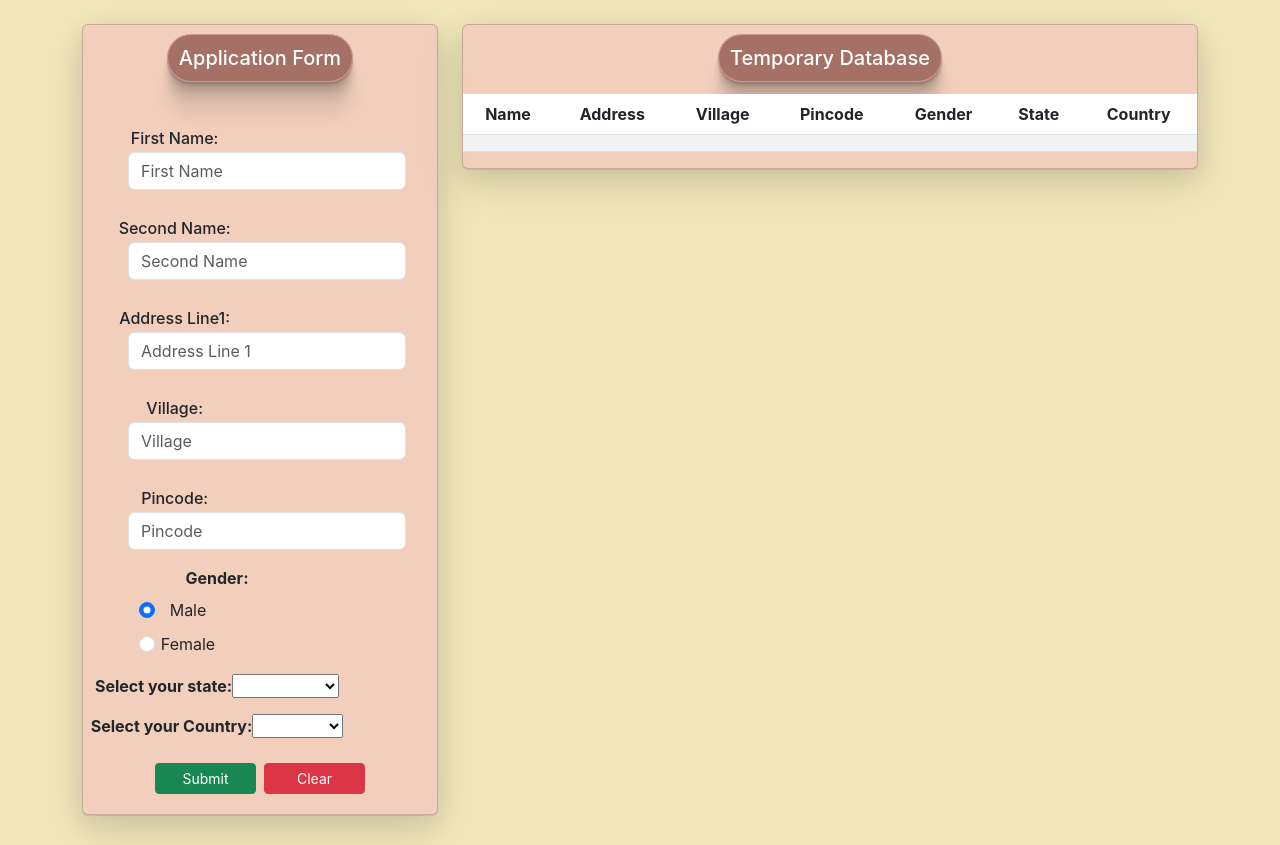
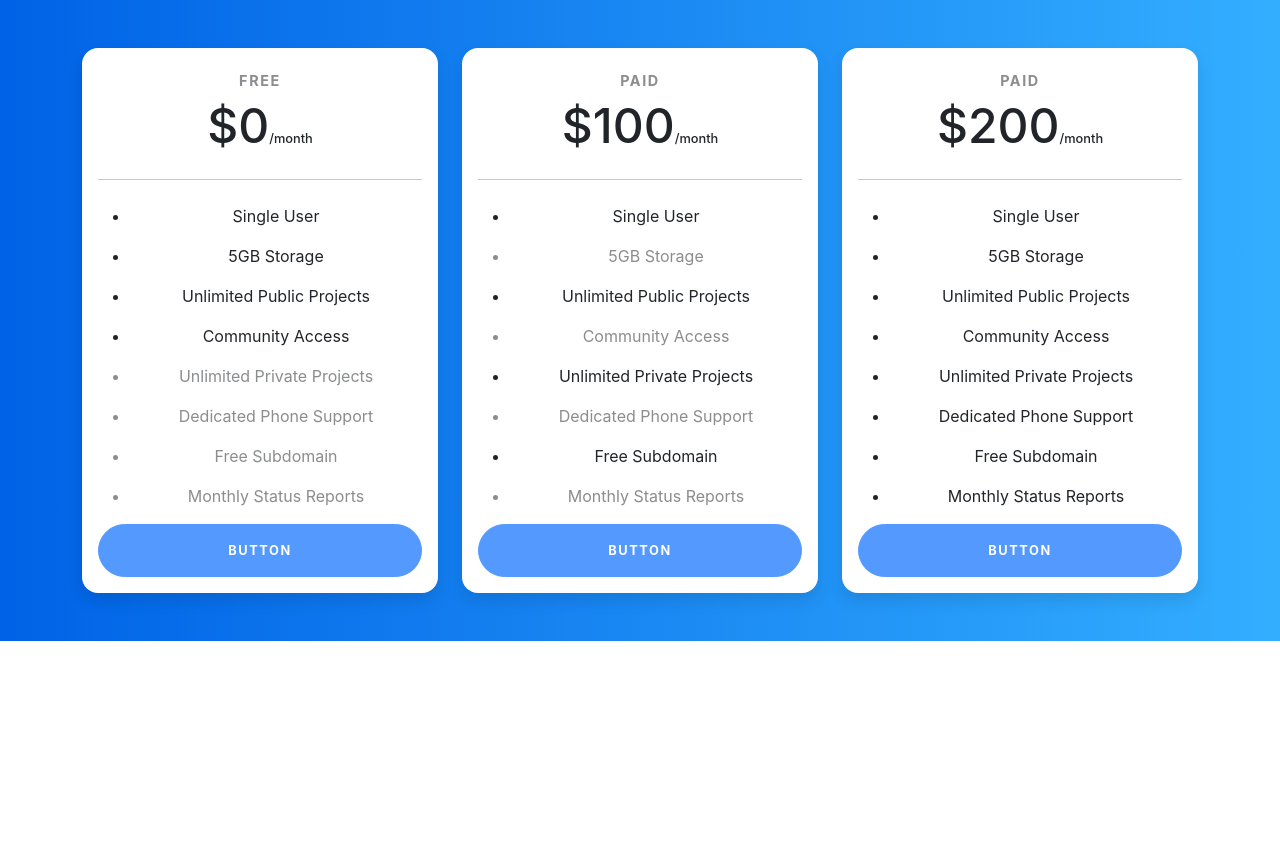
Before and after one commit to SundarFullStack/ToDoAppNew, a React (Create React App) app: page / in a window 1280 px wide. After the commit the page ends 800 px from the top, so only its background shows below. Built offline with nearby package versions, Linux system fonts and the light colour scheme.

Commit message:
second commit

```diff
--- a/public/index.html
+++ b/public/index.html
@@ -26,6 +26,7 @@
       Learn how to configure a non-root public URL by running `npm run build`.
 
     -->
+
     <link rel ='icon' href="https://cdnjs.cloudflare.com/ajax/libs/font-awesome/5.15.3/css/all.min.css">
 
     <link href="https://cdn.jsdelivr.net/npm/bootstrap@5.3.0/dist/css/bootstrap.min.css" rel="stylesheet" integrity="sha384-9ndCyUaIbzAi2FUVXJi0CjmCapSmO7SnpJef0486qhLnuZ2cdeRhO02iuK6FUUVM" crossorigin="anonymous">
--- a/src/App.js
+++ b/src/App.js
@@ -1,16 +1,67 @@
 import logo from './logo.svg';
 import './App.css';
 import Pricecard from './components/Pricecard/Pricecard';
-import ReactForm from './components/ReactForm/ReactForm';
 
 
+const pricing_detils = [{
+
+  price:0,
+  priceType:'Free',
+  features:[
+    {features:"Single User",isAvailable:true},
+    {features:"5GB Storage",isAvailable:true},
+    {features:"Unlimited Public Projects",isAvailable:true},
+    {features:"Community Access",isAvailable:true},
+    {features:"Unlimited Private Projects",isAvailable:false},
+    {features:"Dedicated Phone Support",isAvailable:false},
+    {features:"Free Subdomain",isAvailable:false},
+    {features:"Monthly Status Reports",isAvailable:false},
+  ]
+
+},{
+  price:100,
+  priceType:'PAID',
+  features:[
+    {features:"Single User",isAvailable:true},
+    {features:"5GB Storage",isAvailable:false},
+    {features:"Unlimited Public Projects",isAvailable:true},
+    {features:"Community Access",isAvailable:false},
+    {features:"Unlimited Private Projects",isAvailable:true},
+    {features:"Dedicated Phone Support",isAvailable:false},
+    {features:"Free Subdomain",isAvailable:true},
+    {features:"Monthly Status Reports",isAvailable:false},
+  ]
+},{
+  price:200,
+  priceType:'PAID',
+  features:[
+    {features:"Single User",isAvailable:true},
+    {features:"5GB Storage",isAvailable:true},
+    {features:"Unlimited Public Projects",isAvailable:true},
+    {features:"Community Access",isAvailable:true},
+    {features:"Unlimited Private Projects",isAvailable:true},
+    {features:"Dedicated Phone Support",isAvailable:true},
+    {features:"Free Subdomain",isAvailable:true},
+    {features:"Monthly Status Reports",isAvailable:true},
+  ]
+}];
+
 function App() {
+
   return (
+
     <div className="App">
+       <section className="pricing py-5">
+      <div className="container">
+        <div className="row">
+
+      {pricing_detils.map((d,i) => <Pricecard key={`price_cards_${i}`}data = {d}/>)}
 
 
-      <ReactForm/>
-      {/* <Pricecard/> */}
+        </div>
+      </div>
+    </section>
+
 
 
 
--- a/src/components/Pricecard/Pricecard.js
+++ b/src/components/Pricecard/Pricecard.js
@@ -2,38 +2,40 @@ import React from 'react';
 
 
 
-export default function Pricecard(){
+export default function Pricecard({data={}}){
 
-    return    <section className="pricing py-5">
-      <div className="container">
-        <div className="row">
+    return   (
+
 <div className="col-lg-4">
 <div className="card mb-5 mb-lg-0">
   <div className="card-body">
-                <h5 className="card-title text-muted text-uppercase text-center">Free</h5>
-                <h6 className="card-price text-center">$0<span className="period">/month</span></h6>
+    <h5 className="card-title text-muted text-uppercase text-center">{data.priceType}</h5>
+    <h6 className="card-price text-center">${data.price}<span className="period">/month</span></h6>
     <hr />
+
+
         <ul className="fa-ul">
-                  <li><span className="fa-li"><i className="fas fa-check"></i></span>Single User</li>
-                  <li><span className="fa-li"><i className="fas fa-check"></i></span>5GB Storage</li>
-                  <li><span className="fa-li"><i className="fas fa-check"></i></span>Unlimited Public Projects</li>
-                  <li><span className="fa-li"><i className="fas fa-check"></i></span>Community Access</li>
-                  <li className="text-muted"><span className="fa-li"><i className="fas fa-times"></i></span>Unlimited
-                    Private Projects</li>
-                  <li className="text-muted"><span className="fa-li"><i className="fas fa-times"></i></span>Dedicated
-                    Phone Support</li>
-                  <li className="text-muted"><span className="fa-li"><i className="fas fa-times"></i></span>Free Subdomain
-                  </li>
-                  <li className="text-muted"><span className="fa-li"><i className="fas fa-times"></i></span>Monthly Status
-                    Reports</li>
+      {data.features.map((d,i)=> (
+
+      <li key={`price-card-item-${i}`}className= {d.isAvailable?'':'text-muted'}>
+        <span className="fa-li">
+          <i className={`fas ${d.isAvailable?"fa-check":"fa-times"}`}></i>
+      </span>{d.features}</li>
+
+))}
     </ul>
+
     <div className="d-grid">
       <a href="#" className="btn btn-primary text-uppercase">Button</a>
     </div>
   </div>
 </div>
 </div>
+    )
+}
 
+
+/*
           <div className="col-lg-4">
             <div className="card mb-5 mb-lg-0">
               <div className="card-body">
@@ -81,9 +83,4 @@ export default function Pricecard(){
                 </div>
               </div>
             </div>
-          </div>
-        </div>
-      </div>
-    </section>
-
-}
+          </div>*/
--- a/src/components/ReactForm/ReactForm.js
+++ b/src/components/ReactForm/ReactForm.js
@@ -1,250 +1,250 @@
-    import React,{useState} from 'react';
+//     import React,{useState} from 'react';
 
-    export default function ReactForm(){
+//  function ReactForm(){
 
-        // first name
+//         // first name
 
-        const [data,setData] = useState(null);
-        const [print,setPrint] =useState('')
+//         const [data,setData] = useState(null);
+//         const [print,setPrint] =useState('')
 
-        function getData(val){
+//         function getData(val){
 
-            setData(val.target.value);
+//             setData(val.target.value);
 
-            setPrint(false);
+//             setPrint(false);
 
-        }
+//         }
 
-         // second name
+//          // second name
 
-         const [data1,setData1] = useState(null);
+//          const [data1,setData1] = useState(null);
 
-         function getData1(val1){
+//          function getData1(val1){
 
-             setData1(val1.target.value);
+//              setData1(val1.target.value);
 
-             setPrint(false);
+//              setPrint(false);
 
-         }
+//          }
 
-         //Address
+//          //Address
 
-         const [data2,setData2] = useState(null);
+//          const [data2,setData2] = useState(null);
 
-         function Address(val2){
+//          function Address(val2){
 
-            setData2(val2.target.value);
+//             setData2(val2.target.value);
 
-            setPrint(false);
-         }
+//             setPrint(false);
+//          }
 
-         //village
+//          //village
 
-         const [data3,setData3] = useState(null);
+//          const [data3,setData3] = useState(null);
 
-         function village(val3){
+//          function village(val3){
 
-            setData3(val3.target.value);
+//             setData3(val3.target.value);
 
-            setPrint(false);
-         }
+//             setPrint(false);
+//          }
 
-          //pincode
+//           //pincode
 
-          const [data4,setData4] = useState(null);
+//           const [data4,setData4] = useState(null);
 
-          function pincode(val4){
+//           function pincode(val4){
 
-             setData4(val4.target.value);
+//              setData4(val4.target.value);
 
-             setPrint(false);
-          }
+//              setPrint(false);
+//           }
 
-        //   male & female
+//         //   male & female
 
-          let [data5,setData5] = useState(null);
+//           let [data5,setData5] = useState(null);
 
-          function gender(val5){
+//           function gender(val5){
 
-            setData5(val5.target.value);
+//             setData5(val5.target.value);
 
 
-             setPrint(false);
-          }
+//              setPrint(false);
+//           }
 
 
-          //state
+//           //state
 
-          let [data7,setData7] = useState('');
+//           let [data7,setData7] = useState('');
 
-          function states(val7){
+//           function states(val7){
 
-            setData7(val7.target.value);
-            setPrint(false);
+//             setData7(val7.target.value);
+//             setPrint(false);
 
-          }
+//           }
 
-          //country
+//           //country
 
-          let [data8,setData8] = useState('');
+//           let [data8,setData8] = useState('');
 
-          function country(val8){
+//           function country(val8){
 
-            setData8(val8.target.value)
-            setPrint(false);
+//             setData8(val8.target.value)
+//             setPrint(false);
 
 
-          }
+//           }
 
 
-        return (  <div className='container'>
+//         return (  <div className='container'>
 
-        <div className='row'>
+//         <div className='row'>
 
-                <div className='col-lg-4'>
-                    <div className='card1 card mt-4'>
-                    <h5><span className='form_header mt-10'>Application Form</span></h5>
-                    {/* First Name */}
-                    <div className='formInputs form-group mt-5'>
-                        <div className='col-md-10'>
-                            <label htmlFor='firstName' className='label'>First Name:</label>
-                            <input className='form-control mb-3' type='text' id='Vlaidation1' placeholder='First Name' onChange={getData}required/>
-                        </div>
-                    </div>
-                    {/* Second Name */}
-                    <div className='formInputs form-group'>
-                        <div className='col-md-10'>
-                            <label htmlFor='secondName' className='label'>Second Name:</label>
-                            <input className='form-control mb-3' type='text' id='Vlaidation2' placeholder='Second Name' onChange={getData1} required />
-                        </div>
-                    </div>
+//                 <div className='col-lg-4'>
+//                     <div className='card1 card mt-4'>
+//                     <h5><span className='form_header mt-10'>Application Form</span></h5>
+//                     {/* First Name */}
+//                     <div className='formInputs form-group mt-5'>
+//                         <div className='col-md-10'>
+//                             <label htmlFor='firstName' className='label'>First Name:</label>
+//                             <input className='form-control mb-3' type='text' id='Vlaidation1' placeholder='First Name' onChange={getData}required/>
+//                         </div>
+//                     </div>
+//                     {/* Second Name */}
+//                     <div className='formInputs form-group'>
+//                         <div className='col-md-10'>
+//                             <label htmlFor='secondName' className='label'>Second Name:</label>
+//                             <input className='form-control mb-3' type='text' id='Vlaidation2' placeholder='Second Name' onChange={getData1} required />
+//                         </div>
+//                     </div>
 
-                    {/* Address Line ! */}
+//                     {/* Address Line ! */}
 
-                    <div className='formInputs form-group'>
-                        <div className='col-md-10'>
-                            <label htmlFor='adressLine1' className='label'>Address Line1:</label>
-                            <input className='form-control mb-3' type='text' id='Validation3' placeholder='Address Line 1' onChange={Address} required/>
-                        </div>
-                    </div>
+//                     <div className='formInputs form-group'>
+//                         <div className='col-md-10'>
+//                             <label htmlFor='adressLine1' className='label'>Address Line1:</label>
+//                             <input className='form-control mb-3' type='text' id='Validation3' placeholder='Address Line 1' onChange={Address} required/>
+//                         </div>
+//                     </div>
 
-                    {/* Village */}
+//                     {/* Village */}
 
-                    <div className='formInputs form-group'>
-                        <div className='col-md-10'>
-                            <label htmlFor='Village' className='label'>Village:</label>
-                            <input className='form-control mb-3' type='text' id='Validation4' placeholder='Village' onChange={village}required/>
-                        </div>
-                    </div>
+//                     <div className='formInputs form-group'>
+//                         <div className='col-md-10'>
+//                             <label htmlFor='Village' className='label'>Village:</label>
+//                             <input className='form-control mb-3' type='text' id='Validation4' placeholder='Village' onChange={village}required/>
+//                         </div>
+//                     </div>
 
-                    {/* PinCode */}
+//                     {/* PinCode */}
 
-                    <div className='formInputs form-group'>
-                        <div className='col-md-10'>
-                            <label htmlFor='pincode' className='label'>Pincode:</label>
-                            <input className='form-control mb-3' type='text' id='Validation5' placeholder='Pincode' onChange={pincode} required/>
-                        </div>
-                    </div>
+//                     <div className='formInputs form-group'>
+//                         <div className='col-md-10'>
+//                             <label htmlFor='pincode' className='label'>Pincode:</label>
+//                             <input className='form-control mb-3' type='text' id='Validation5' placeholder='Pincode' onChange={pincode} required/>
+//                         </div>
+//                     </div>
 
-                    {/* Gender */}
+//                     {/* Gender */}
 
-                      <b>Gender:</b>
-                    <div className='form-check mt-2'>
-                        <input type='radio'className='form-check-input'value='Male' id='form_input'name='radioInput'checked={data5='Male'}onChange={gender}/>
-                        <label htmlFor='Male' className='radio_label form-check-label' >Male</label>
+//                       <b>Gender:</b>
+//                     <div className='form-check mt-2'>
+//                         <input type='radio'className='form-check-input'value='Male' id='form_input'name='radioInput'checked={data5='Male'}onChange={gender}/>
+//                         <label htmlFor='Male' className='radio_label form-check-label' >Male</label>
 
-                    </div>
-                    <div className='form-check mt-2'>
-                    <input type='radio'className='form-check-input'value='Female' id='form_input'name='radioInput'/>
-                        <label htmlFor='Female' className='radio_label form-check-label'>Female</label>
-                        </div>
+//                     </div>
+//                     <div className='form-check mt-2'>
+//                     <input type='radio'className='form-check-input'value='Female' id='form_input'name='radioInput'/>
+//                         <label htmlFor='Female' className='radio_label form-check-label'>Female</label>
+//                         </div>
 
 
-                        {/* State */}
-                        <form className='form mt-3'>
+//                         {/* State */}
+//                         <form className='form mt-3'>
 
-                        <label htmlFor='state'><b>Select your state:</b></label>
-                        <select name='state' className='state ml-2'value={data7} onChange={states} id='state'>
+//                         <label htmlFor='state'><b>Select your state:</b></label>
+//                         <select name='state' className='state ml-2'value={data7} onChange={states} id='state'>
 
-                            <option value=''></option>
-                            <option value='Tamil Nadu'>Tamil Nadu</option>
-                            <option value='Andhra'>Andhra</option>
-                            <option value='Kerala'>Kerala</option>
-                            <option value='Karnataka'>Karnataka</option>
-                            <option value='Telugana'>Telugana</option>
-                        </select>
-                        </form>
+//                             <option value=''></option>
+//                             <option value='Tamil Nadu'>Tamil Nadu</option>
+//                             <option value='Andhra'>Andhra</option>
+//                             <option value='Kerala'>Kerala</option>
+//                             <option value='Karnataka'>Karnataka</option>
+//                             <option value='Telugana'>Telugana</option>
+//                         </select>
+//                         </form>
 
-                        {/* country */}
+//                         {/* country */}
 
-                         <form className='form mt-3'>
+//                          <form className='form mt-3'>
 
-                        <label htmlFor='Country'><b>Select your Country:</b></label>
-                        <select name='Country' value={data8}onChange={country}className='Country ml-2' id='Country'>
+//                         <label htmlFor='Country'><b>Select your Country:</b></label>
+//                         <select name='Country' value={data8}onChange={country}className='Country ml-2' id='Country'>
 
-                            <option value=''></option>
-                            <option value='America'>America</option>
-                            <option value='India'>India</option>
-                            <option value='Antartica'>Antartica</option>
-                            <option value='China'>China</option>
-                            <option value='Thailand'>Thailand</option>
+//                             <option value=''></option>
+//                             <option value='America'>America</option>
+//                             <option value='India'>India</option>
+//                             <option value='Antartica'>Antartica</option>
+//                             <option value='China'>China</option>
+//                             <option value='Thailand'>Thailand</option>
 
-                        </select>
-                        </form>
+//                         </select>
+//                         </form>
 
-                        {/* submit button */}
+//                         {/* submit button */}
 
-                        <div className='button'>
-                        <button type='button' className='btn btn-success btn-sm' onClick={()=>setPrint(true)}>Submit</button>
-                        <button type='button' onClick={()=>setPrint(false)}className='btn btn-danger btn-sm'>Clear</button>
-                        </div>
+//                         <div className='button'>
+//                         <button type='button' className='btn btn-success btn-sm' onClick={()=>setPrint(true)}>Submit</button>
+//                         <button type='button' onClick={()=>setPrint(false)}className='btn btn-danger btn-sm'>Clear</button>
+//                         </div>
 
 
-                </div>
-                </div>
+//                 </div>
+//                 </div>
 
-                <div className='col-lg-8'>
-                    <div className='card2 card mt-4'>
-                    <h5><span className='form_header mt-10'>Temporary Database</span></h5>
+//                 <div className='col-lg-8'>
+//                     <div className='card2 card mt-4'>
+//                     <h5><span className='form_header mt-10'>Temporary Database</span></h5>
 
-                    <table className='table table-striped mt-3'>
-                        <thead>
-                            <tr>
+//                     <table className='table table-striped mt-3'>
+//                         <thead>
+//                             <tr>
 
-                                <th scope='col'>Name</th>
-                                <th scope='col'>Address</th>
-                                <th scope='col'>Village</th>
-                                <th scope='col'>Pincode</th>
-                                <th scope='col'>Gender</th>
-                                <th scope='col'>State</th>
-                                <th scope='col'>Country</th>
-                            </tr>
-                        </thead>
-                        <tbody>
-                            <tr>
+//                                 <th scope='col'>Name</th>
+//                                 <th scope='col'>Address</th>
+//                                 <th scope='col'>Village</th>
+//                                 <th scope='col'>Pincode</th>
+//                                 <th scope='col'>Gender</th>
+//                                 <th scope='col'>State</th>
+//                                 <th scope='col'>Country</th>
+//                             </tr>
+//                         </thead>
+//                         <tbody>
+//                             <tr>
 
-                                <td scope='row'>{print?<p>{data} {data1}</p>:null}</td>
-                                <td scope='row'>{print?<p>{data2}</p>:null}</td>
-                                <td scope='row'>{print?<p>{data3}</p>:null}</td>
-                                <td scope='row'>{print?<p>{data4}</p>:null}</td>
-                                <td scope='row'>{print?<p>{data5}</p>:null}</td>
-                                <td scope='row'>{print?<p>{data7}</p>:null}</td>
-                                <td scope='row'>{print?<p>{data8}</p>:null}</td>
+//                                 <td scope='row'>{print?<p>{data} {data1}</p>:null}</td>
+//                                 <td scope='row'>{print?<p>{data2}</p>:null}</td>
+//                                 <td scope='row'>{print?<p>{data3}</p>:null}</td>
+//                                 <td scope='row'>{print?<p>{data4}</p>:null}</td>
+//                                 <td scope='row'>{print?<p>{data5}</p>:null}</td>
+//                                 <td scope='row'>{print?<p>{data7}</p>:null}</td>
+//                                 <td scope='row'>{print?<p>{data8}</p>:null}</td>
 
 
 
-                            </tr>
-                        </tbody>
+//                             </tr>
+//                         </tbody>
 
-                    </table>
-                    </div>
-                </div>
+//                     </table>
+//                     </div>
+//                 </div>
 
-        </div>
+//         </div>
 
-        </div>
+//         </div>
 
 
 
-        )
-    }
+//         )
+//     }
```
Also changed, not shown: package.json (+74 -0 lines), src/components/ToDo/ToDO.js (added, +38 -0 lines), src/index.css (+8 -9 lines), 1 other file (tests, documents, lock files or other folders). Lines whose indentation alone changed are shown as unchanged.
